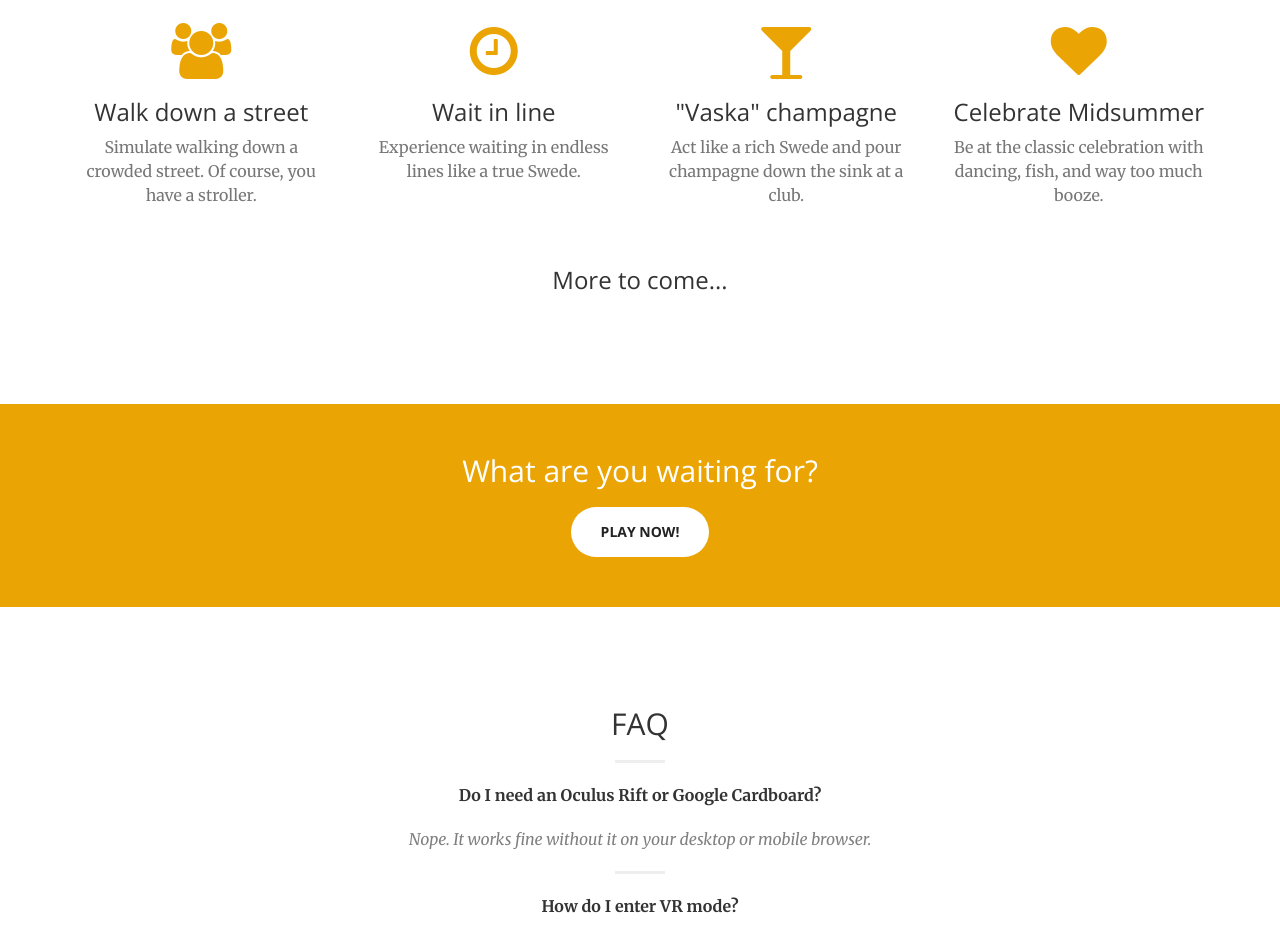
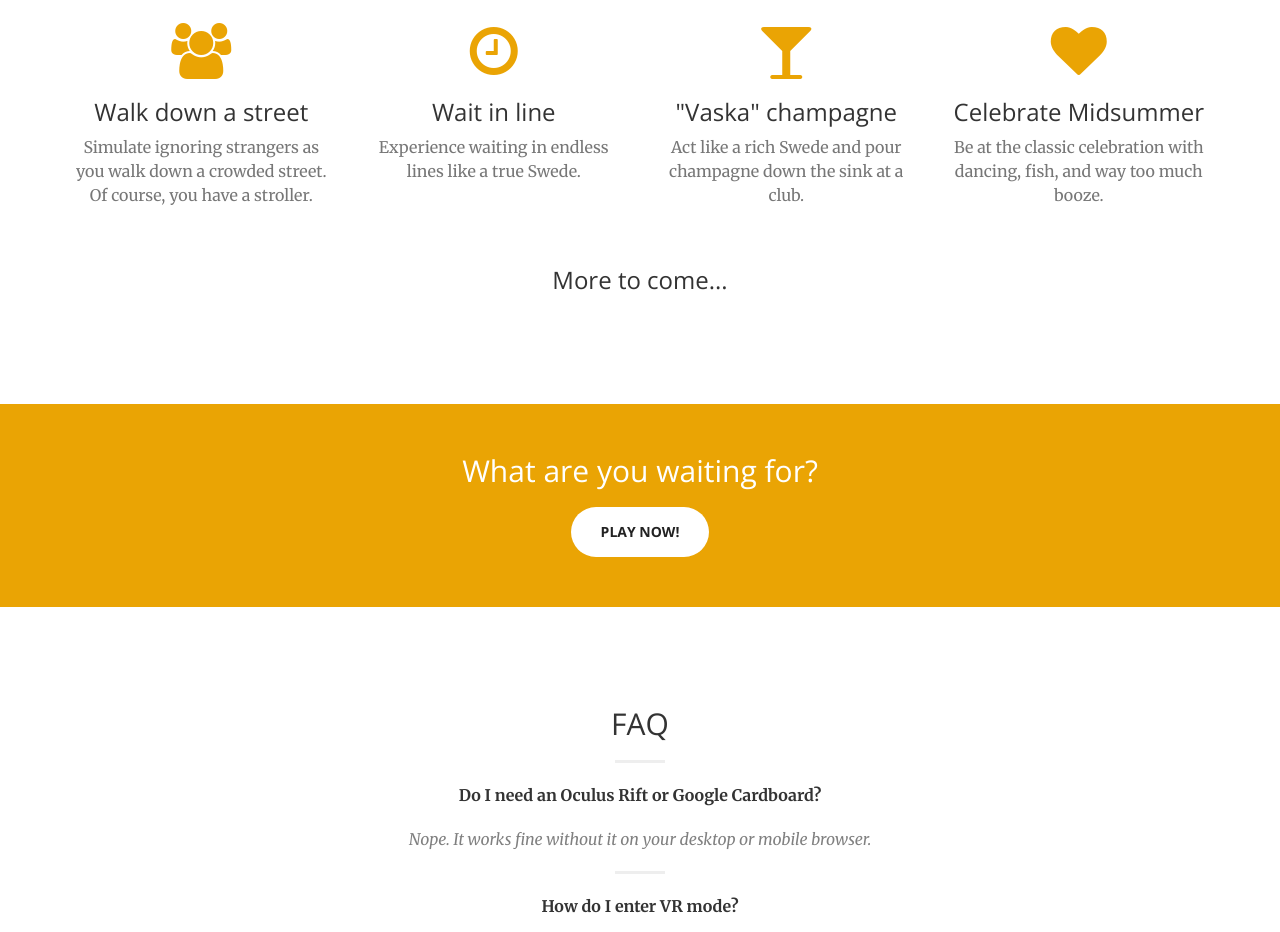
Before and after one commit to pushmatrix/swedensimulator, a website: page index.html in a window 1280 px wide. Shown: the part 973-1905 px from the top of the page. Drawn offline with nearby package versions, Linux system fonts and the light colour scheme.

Commit message:
Update a description

```diff
--- a/index.html
+++ b/index.html
@@ -121,7 +121,7 @@
                     <div class="service-box">
                         <i class="fa fa-4x fa-users wow bounceIn text-primary"></i>
                         <h3>Walk down a street</h3>
-                        <p class="text-muted">Simulate walking down a crowded street. Of course, you have a stroller.</p>
+                        <p class="text-muted">Simulate ignoring strangers as you walk down a crowded street. Of course, you have a stroller.</p>
                     </div>
                 </div>
                 <div class="col-lg-3 col-md-6 text-center">
```
